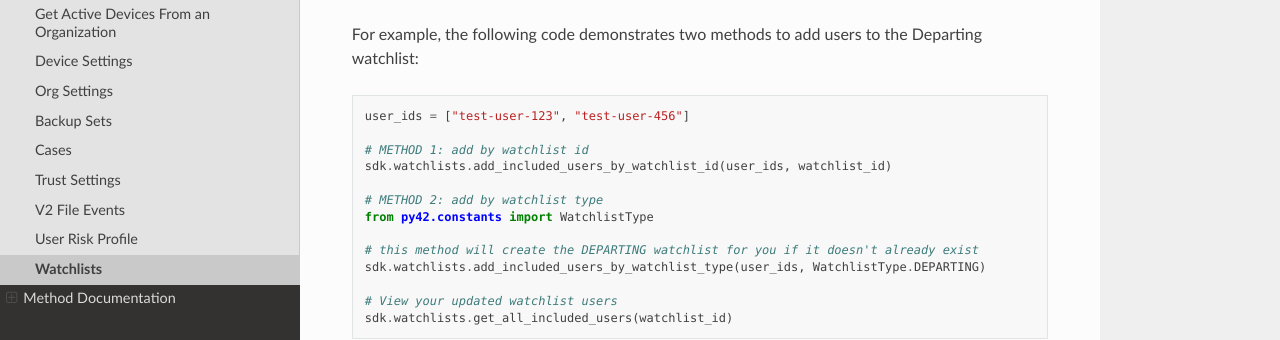
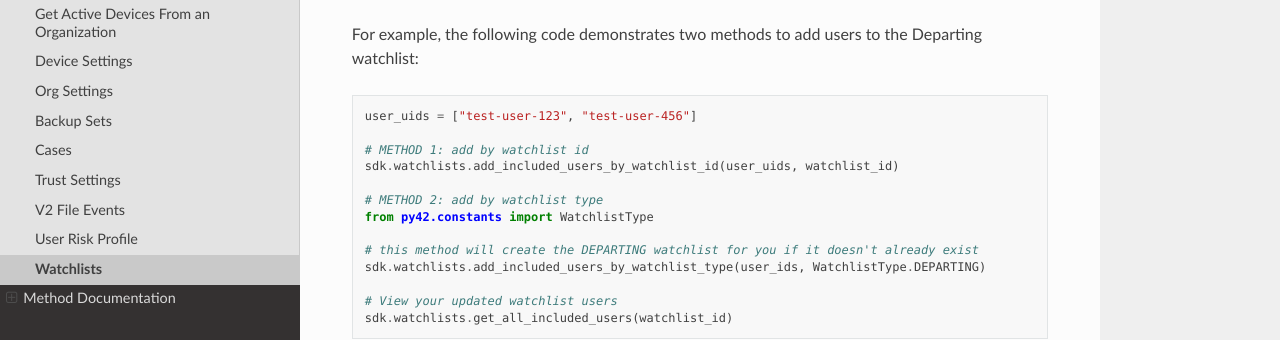
Before and after one commit to code42/py42, a Sphinx documentation site: the page built from docs/userguides/watchlists.md, in a window 1280 px wide and 900 px high, scrolled down 909 px. Shown: the part 299-639 px from the top of the window. Built offline with Sphinx 7.4.7 and the Read the Docs theme 2.0.0, drawn with Linux system fonts in a browser that asks for light colours; the version number is read from the project's files by our own code.

Commit message:
Update watchlists.md
Show that add_included_users_by_watchlist_id() takes userUid's not userId

````diff
--- a/docs/userguides/watchlists.md
+++ b/docs/userguides/watchlists.md
@@ -51,10 +51,10 @@ Py42 allows you to reference a watchlist either by its ID or by its type. If add
 For example, the following code demonstrates two methods to add users to the Departing watchlist:
 
 ```python
-user_ids = ["test-user-123", "test-user-456"]
+user_uids = ["test-user-123", "test-user-456"]
 
 # METHOD 1: add by watchlist id
-sdk.watchlists.add_included_users_by_watchlist_id(user_ids, watchlist_id)
+sdk.watchlists.add_included_users_by_watchlist_id(user_uids, watchlist_id)
 
 # METHOD 2: add by watchlist type
 from py42.constants import WatchlistType
````
